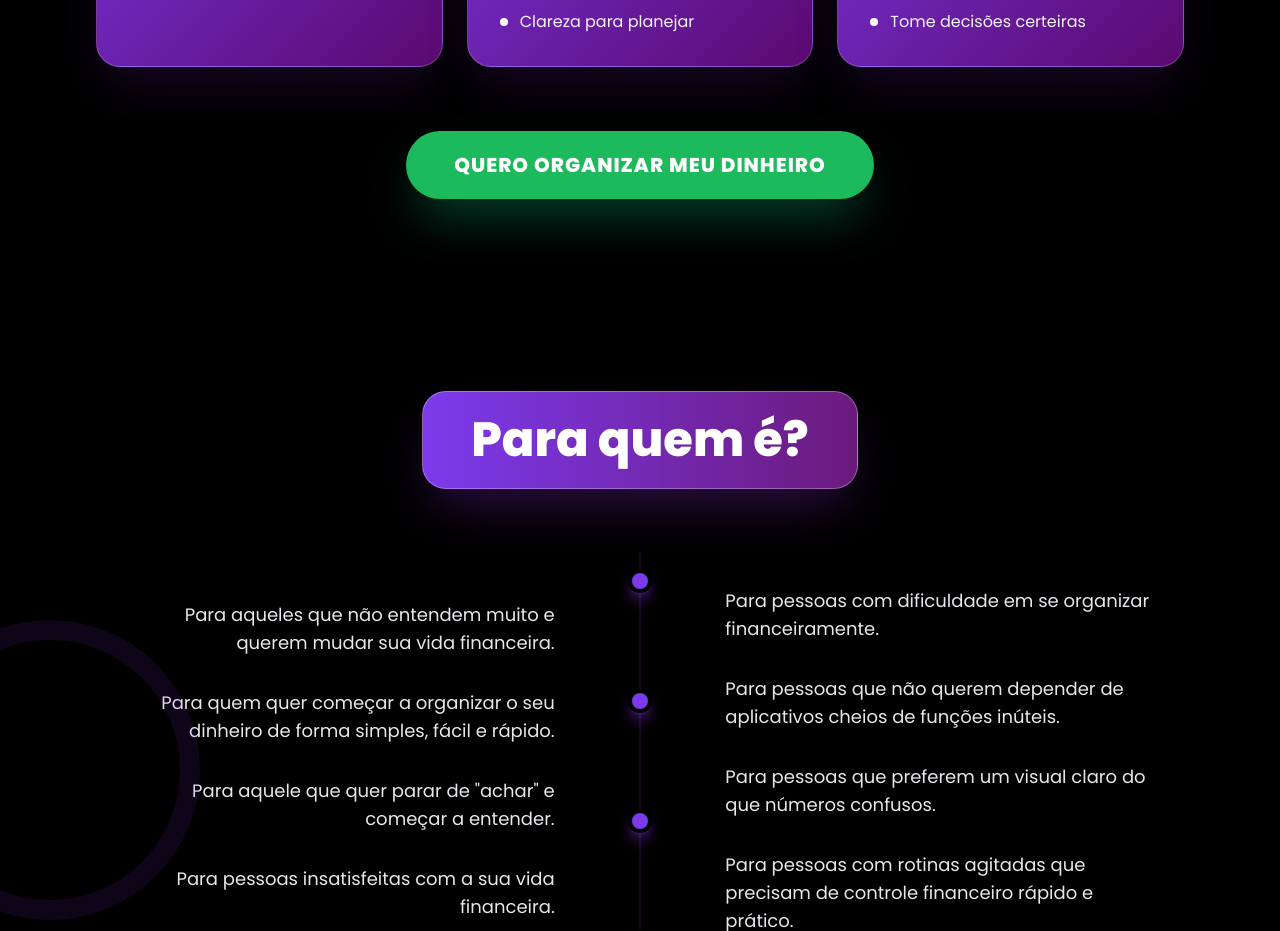
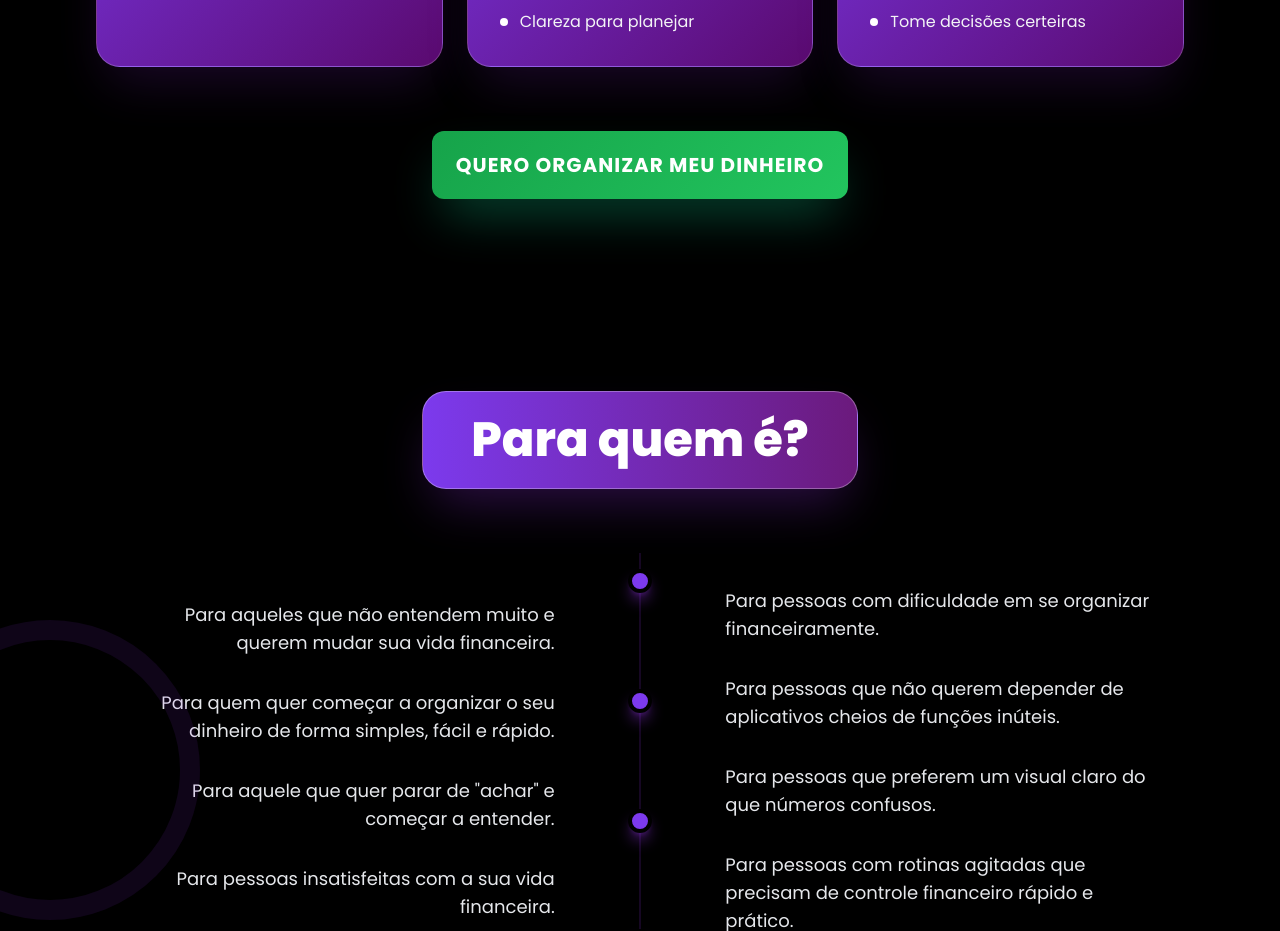
Before and after one commit to hamiltonmatematica/flashflow-landing-page, a React (Vite) app: page / in a window 1280 px wide. Shown: the part 2860-3791 px from the top of the page. Built offline with nearby package versions, Linux system fonts and the light colour scheme.

Commit message:
Fix: Padronizado botão FeaturesGrid para rounded-xl

```diff
--- a/components/FeaturesGrid.tsx
+++ b/components/FeaturesGrid.tsx
@@ -67,7 +67,7 @@ export const FeaturesGrid: React.FC = () => {
       {/* Call to action button */}
       <div className="flex justify-center mt-16">
         <a href="https://pay.kiwify.com.br/lTezrlP" target="_blank" rel="noopener noreferrer">
-          <button className="bg-[#1CBA5C] hover:bg-[#158C47] text-white py-5 px-12 rounded-full text-lg md:text-xl font-extrabold uppercase tracking-wider transition-all duration-300 shadow-2xl shadow-emerald-500/40 hover:shadow-emerald-500/60">
+          <button className="cta-button py-5 px-4 md:px-6 rounded-xl text-lg md:text-xl font-bold uppercase tracking-wider shadow-2xl shadow-emerald-500/40 hover:shadow-emerald-500/60 transition-all">
             Quero organizar meu dinheiro
           </button>
         </a>
```
